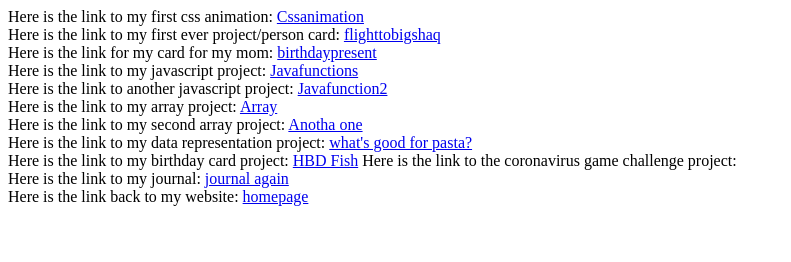
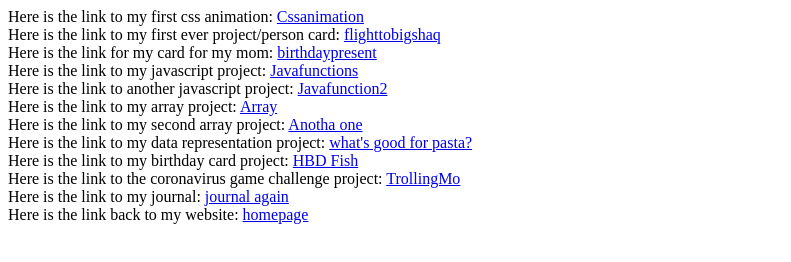
Before and after one commit to c25mm/c25mm.github.io, a plain HTML site: page projects.html in a window 1280 px wide. Shown: the whole page, without its empty margins (0-791 px from the left). Drawn offline with Linux system fonts and the light colour scheme.

Commit message:
“message”

```diff
--- a/projects.html
+++ b/projects.html
@@ -31,8 +31,9 @@ Here is the link to my data representation project:
 <br>
 Here is the link to my birthday card project:
 <a href="realnewcard.html">HBD Fish</a>
+<br>
 Here is the link to the coronavirus game challenge project:
-<a href="challenge47.html"></a>
+<a href="challenge47.html">TrollingMo</a>
 <br>
 Here is the link to my journal:
 <a href="journal.html">journal again</a>
```
